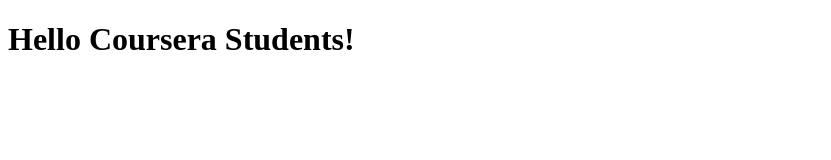
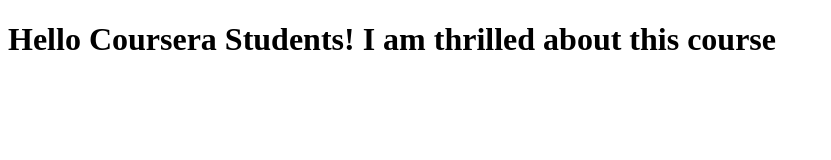
Before and after one commit to AllyPngnbn/coursera-test, a plain HTML site: page index.html in a window 1280 px wide. Shown: the whole page, without its empty margins (0-831 px from the left). Drawn offline with Linux system fonts and the light colour scheme.

Commit message:
Next version of web file.

```diff
--- a/index.html
+++ b/index.html
@@ -6,6 +6,6 @@
     <title>Hello coursera</title>
 </head>
 <body>
-    <h1>Hello Coursera Students!</h1>
+    <h1>Hello Coursera Students! I am thrilled about this course</h1>
 </body>
 </html>
```
